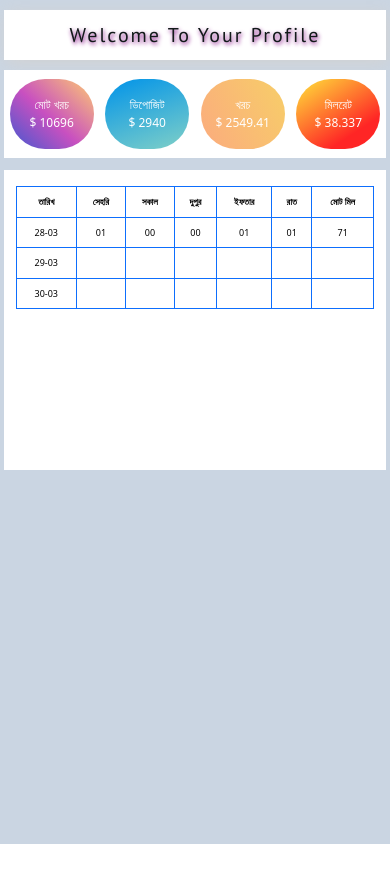
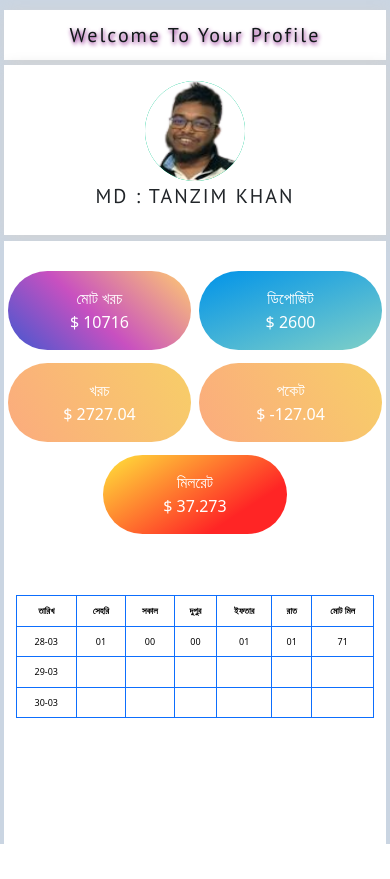
Before and after one commit to Abukalam-web/meal-hisab, a plain HTML site: page tanzim.html in a window 390 px wide. Before the commit the page ends 844 px from the top, so only its background shows below. Drawn offline with nearby package versions, Linux system fonts and the light colour scheme.

Commit message:
dfjdfkjf

```diff
--- /dev/null
+++ b/js-for-personal/tanzim.js
@@ -0,0 +1,38 @@
+let deposite = 2000 + 600 ;
+let  totalMeal = 71 ;
+function deposite1 () {
+    const kalam00 = document.getElementById("kalam");
+    kalam00.innerHTML = deposite ;
+
+}
+deposite1();
+
+function koroch (){
+    // adding koroch and meal
+    let totalKhoroch = 10581+115+20 ;
+
+    let allTotalMeal = 279 ;
+
+
+
+
+
+
+    const milrate = totalKhoroch / allTotalMeal;
+    const milRate = milrate.toFixed(3);
+    const khoroch1 = milRate * totalMeal ;
+    const khoroch11 = khoroch1.toFixed(2);
+    const getId = document.getElementById("k11");
+    getId.innerHTML = khoroch11;
+
+    const poket = deposite - khoroch11 ;
+    const poket11 = poket.toFixed(2);
+
+    const poket1 = document.getElementById("poketKalam");
+    poket1.innerHTML = poket11;
+
+
+
+
+}
+koroch();
--- a/profile.css
+++ b/profile.css
@@ -234,16 +234,94 @@ table{
 }
 
 
+
+
+
+@media only screen and (max-width: 600px){
+
+
+    .cc {
+        width: 20%;
+        height: 84px;
+        font-size: 13px;
+    }
+}
+
+
+
+
+
+@media only screen and (max-width: 400px){
+
+    .cc {
+        width: 20%;
+        height: 84px;
+        font-size: 16px;
+    }
+    .head-box {
+        width: 98%;
+        height: 309px;
+        background-color: white;
+        position: absolute;
+        left: 1%;
+        top: 240px;
+        display: flex;
+        justify-content: center;
+        align-items: center;
+    }
+
+    .table-box {
+        width: 98%;
+        height: 300px;
+        background-color: white;
+        position: absolute;
+        left: 1%;
+        top: 579px;
+    }
+    .cc {
+        width: 48%;
+        height: 79px;
+        font-size: 16px;
+        margin-top: 13px;
+    }
+
+    .side-box {
+        display: block;
+    }
+
+    .side-box {
+        display: block;
+        width: 98%;
+        position: absolute;
+        top: 65px;
+        left: 1%;
+        height: 170px;
+    }
+    .head-box {
+        width: 98%;
+        height: 359px;
+        background-color: white;
+        position: absolute;
+        left: 1%;
+        padding-bottom: 50px;
+        top: 241px;
+        display: flex;
+        justify-content: center;
+        align-items: center;
+    }
+}
+
+
+@media only screen and (max-width: 270px){
+    table {
+        font-size: 6px;
+    }
+
+}
 @media only screen and (max-width: 600px){
 
 }@media only screen and (max-width: 600px){
 
 }@media only screen and (max-width: 600px){
 
-}@media only screen and (max-width: 600px){
-
-}@media only screen and (max-width: 600px){
-
-}@media only screen and (max-width: 600px){
-
 }
--- a/script.js
+++ b/script.js
@@ -1,32 +1,20 @@
 
-var kharoch =10581+115 ;
-var motMeal = 000;
+var kharoch =10581+115+20 ;
+var motMeal = 279 + 8.5  ;
 
-// deposit kalam vai
-var kalamDepo = 2940;
-var kalamMeal = 66.5;
 
-// tnazim khan
-var tanzimD = 1200;
-var tanzimM = 71;
 
-// tahmid
-var tahmidD  = 2100;
-var tahmidM = 69.5;
 
-// tonmoy
-var tonmoyD = 2300;
-var tonmoyM = 72;
 
-// kharoch1 = kalamDepo + tanzimD + tahmidD + tonmoyD;
 
-motMeal = kalamMeal + tanzimM + tahmidM + tonmoyM;
+
+// mot meal adding
 var milRate = (kharoch / motMeal);
 var millRate = milRate.toFixed(3);
 
 
 
-
+// for kharoch and meal rate hisab
 function motKharach (){
   const kharach = document.getElementById("motKhoroch");
   kharach.innerHTML = kharoch;
@@ -37,55 +25,3 @@ function mealRate (){
   rate.innerHTML = millRate;
 }
 mealRate();
-
-
-
-
-function kalamVai (){
-  const kalamId = document.getElementById("kalam");
-  kalamId.innerHTML = kalamDepo;
-}
-kalamVai();
-function  k1 (){
-  var k11  = document.getElementById("k11");
-   var k22 = kalamMeal * millRate;
-   k22 = k22.toFixed(2);
-   k11.innerHTML = k22;
-}
-k1();
-
-// kalam vai end
-
-
-
-// tahmid
-
-
-function allPoket (){
-  var poketKalam = document.getElementById("poketKalam");
-  var poketTanzim = document.getElementById("poketTanzim");
-  var poketTahmid = document.getElementById("poketTahmid");
-  var poketTonmoy = document.getElementById("poketTonmoy");
-
-var poketKalam1 = kalamDepo -(kalamMeal * millRate);
-poketKalam1 =poketKalam1.toFixed(2);
-poketKalam.innerHTML = poketKalam1;
-
-var poketTanzim1 = tanzimD - (tanzimM * millRate);
-poketTanzim1 = poketTanzim1.toFixed(2);
-poketTanzim.innerHTML = poketTanzim1;
-
-var poketTahmid1 = tahmidD - (tahmidM * millRate);
-poketTahmid1 = poketTahmid1.toFixed(2);
-poketTahmid.innerHTML = poketTahmid1;
-
-var poketTonmoy1 = tonmoyD - ( tonmoyM * millRate);
-poketTonmoy1 = poketTonmoy1.toFixed(2);
-poketTonmoy.innerHTML = poketTonmoy1;
-
-
-
-
-
-}
-allPoket();
--- a/tanzim.html
+++ b/tanzim.html
@@ -15,10 +15,10 @@
         <!-- side box -->
         <div class="side-box">
        <div class="profile-box mt-3">
-        <img src="./images/profile/kalam.png" alt="" class="img-fluid">
+        <img src="./images/profile/tanzim-removebg-preview.png" alt="" class="img-fluid">
        </div>
        <div class="profile-name">
-        md : abu kalam
+        md : tanzim khan
        </div>
 
 
@@ -36,6 +36,7 @@
                 </div>
                 <div class="tk">$ <span id="motKhoroch">0000</span></div>
             </div>
+
             <div class="col-md-3 cc c12">
                 <div class="bb"> ডিপোজিট
                 </div>
@@ -47,6 +48,14 @@
                 </div>
                 <div class="tk">$
                     <span id="k11" >0000</span>
+                </div>
+
+            </div>
+            <div class="col-md-3 cc c13">
+                <div class="bb"> পকেট
+                </div>
+                <div class="tk">$
+                    <span id="poketKalam" >0000</span>
                 </div>
 
             </div>
@@ -120,5 +129,6 @@
 
     <script src="https://cdn.jsdelivr.net/npm/bootstrap@5.3.0-alpha2/dist/js/bootstrap.bundle.min.js" integrity="sha384-qKXV1j0HvMUeCBQ+QVp7JcfGl760yU08IQ+GpUo5hlbpg51QRiuqHAJz8+BrxE/N" crossorigin="anonymous"></script>
     <script src="./script.js"></script>
+    <script src="./js-for-personal/tanzim.js"></script>
 </body>
 </html>
```
Also changed, not shown: allMemberlist.html (+2 -2 lines), js-for-personal/kalam.js (added, +38 -0 lines), js-for-personal/tahmid.js (added, +38 -0 lines), js-for-personal/tonmoy.js (added, +38 -0 lines), kalam.html (+1 -0 lines), tahmid.html (+5 -5 lines), tonmoy.html (+12 -2 lines), images/profile/tahmid.png (added), images/profile/tanzim-removebg-preview.png (added).
